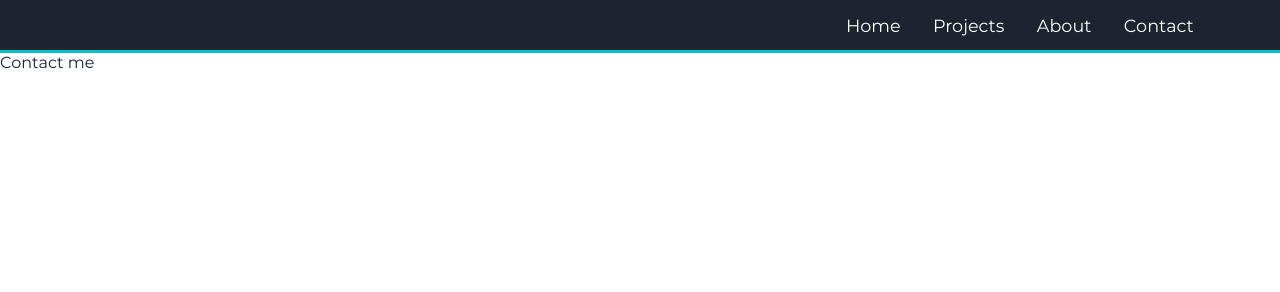
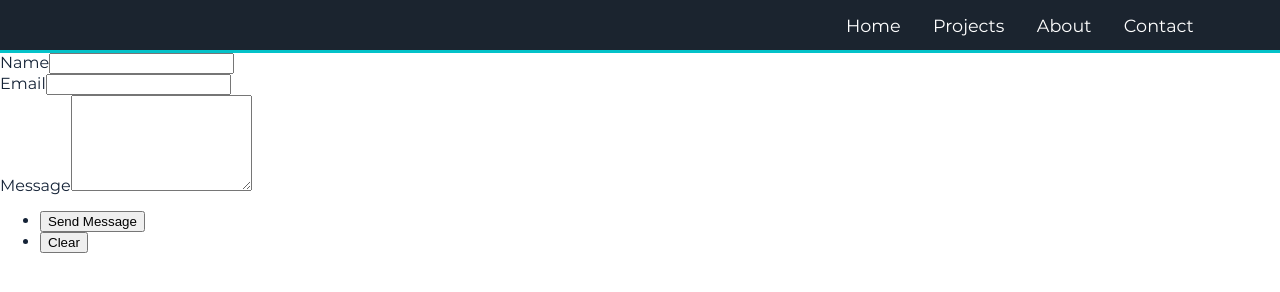
Before and after one commit to dr-data/gatsby-radness, a Gatsby site: page /contact in a window 1280 px wide. Built offline with nearby package versions, Linux system fonts and the light colour scheme; Gatsby itself is replaced by a stand-in of ours.

Commit message:
added contact form with netlify integration

```diff
--- a/src/pages/contact.tsx
+++ b/src/pages/contact.tsx
@@ -1,9 +1,10 @@
 import * as React from 'react'
 import Layout from '../components/layout'
+import ContactForm from './contact/contact-form'
 
 const Contact = () => (
   <Layout>
-    <div>Contact me</div>
+    <ContactForm/>
   </Layout>
 )
 
--- /dev/null
+++ b/src/pages/contact/contact-form.tsx
@@ -0,0 +1,24 @@
+import * as React from 'react'
+
+export const ContactForm = () => (
+  <form name="contact" method="post" data-netlify="true" data-netlify-honeypot="bot-field">
+    <div className="field half first">
+      <label htmlFor="name">Name</label>
+      <input type="text" name="name" id="name" />
+    </div>
+    <div className="field half">
+      <label htmlFor="email">Email</label>
+      <input type="text" name="email" id="email" />
+    </div>
+    <div className="field">
+      <label htmlFor="message">Message</label>
+      <textarea name="message" id="message" rows="6"/>
+    </div>
+    <ul className="actions">
+      <li><input type="submit" value="Send Message" className="special" /></li>
+      <li><input type="reset" value="Clear" /></li>
+    </ul>
+  </form>
+)
+
+export default ContactForm
```
